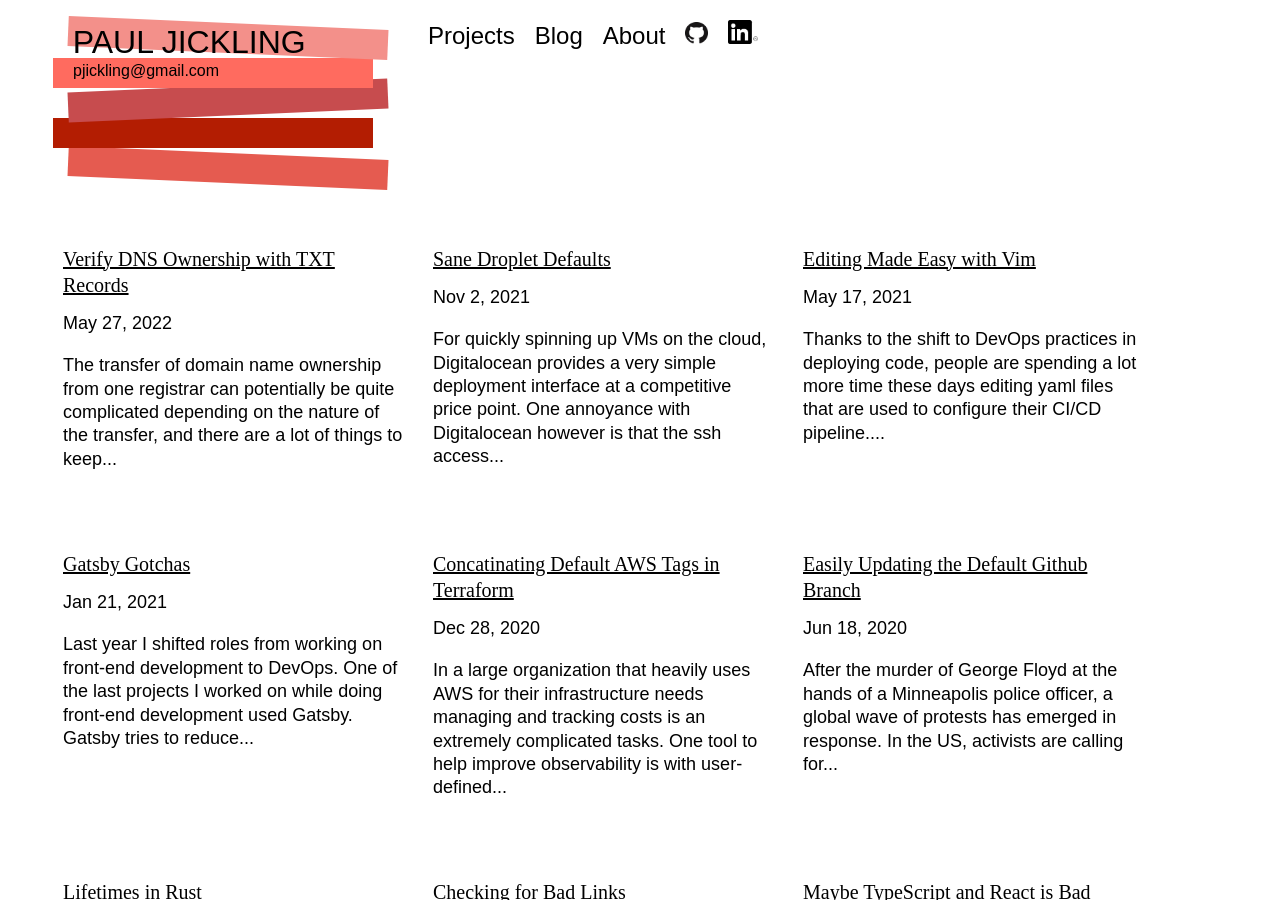
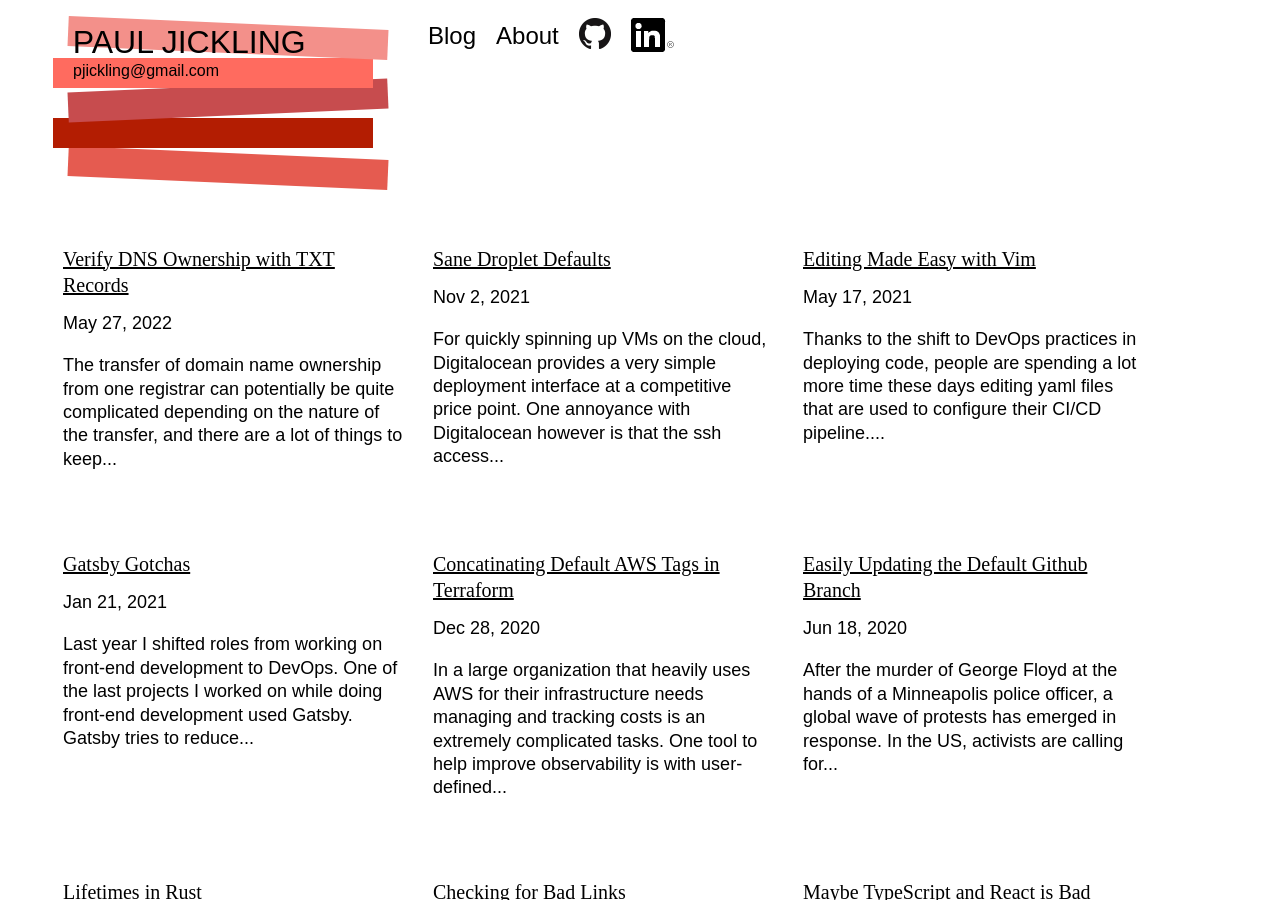
Before and after one commit to pauljickling/pauljickling.github.io, a Jekyll site: the page built from index.md, in a window 1280 px wide and 900 px high. Built offline with Jekyll 4.4.1, drawn with Linux system fonts in a browser that asks for light colours; some web fonts are replaced.

Commit message:
prep for removing project section
Signed-off-by: Paul Jickling <paul.jickling@ethereum.org>

```diff
--- a/_includes/header.html
+++ b/_includes/header.html
@@ -9,7 +9,7 @@
      </div>
      <!-- page nav -->
      <nav>
-       <li class="nav"><a href="https://pauljickling.github.io/projects" class="nav">Projects</a></li>
+       <!-- li class="nav"><a href="https://pauljickling.github.io/projects" class="nav">Projects</a></li -->
        <li class="nav"><a href="https://pauljickling.github.io" class ="nav">Blog</a></li>
        <li class="nav"><a href="https://pauljickling.github.io/about" class="nav">About</a></li>
        <li class="nav" id="external"><a href="https://github.com/pauljickling" class="nav" id="github" target="_blank"><img src="https://pauljickling.github.io/assets/img/GitHub-Mark-32px.png" alt="GitHub link"></a></li>
```
